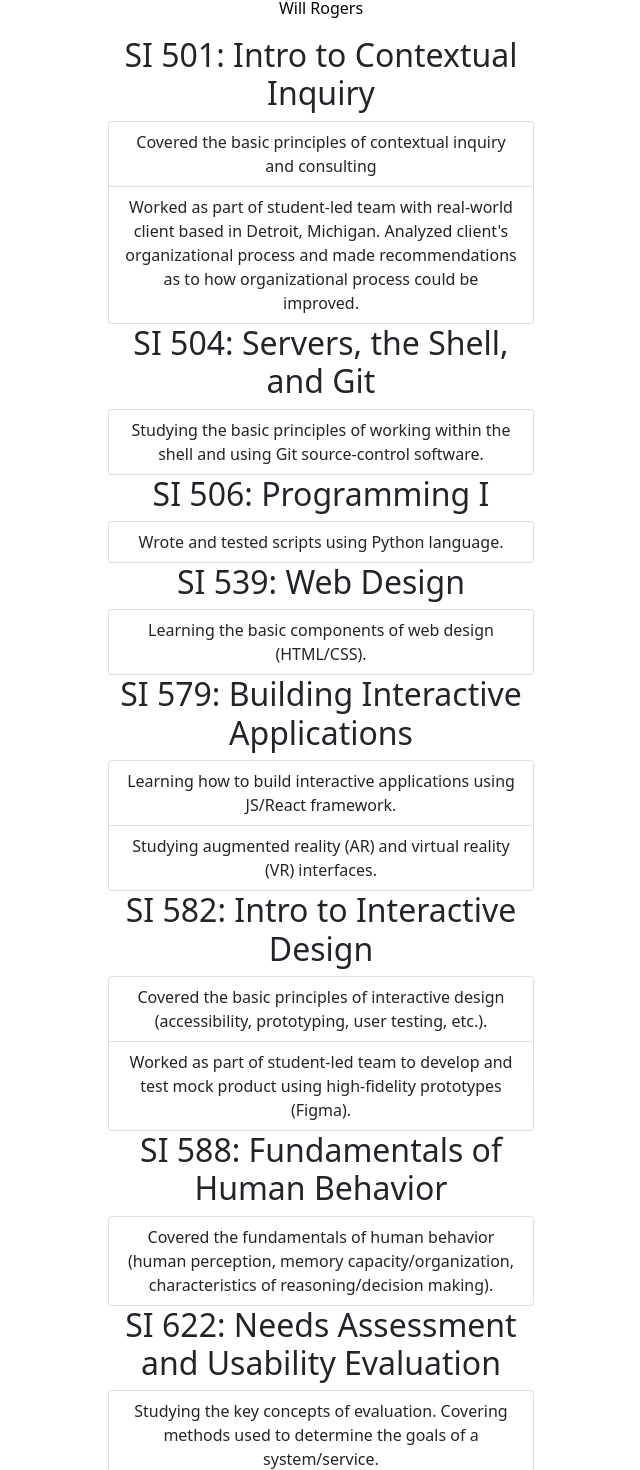
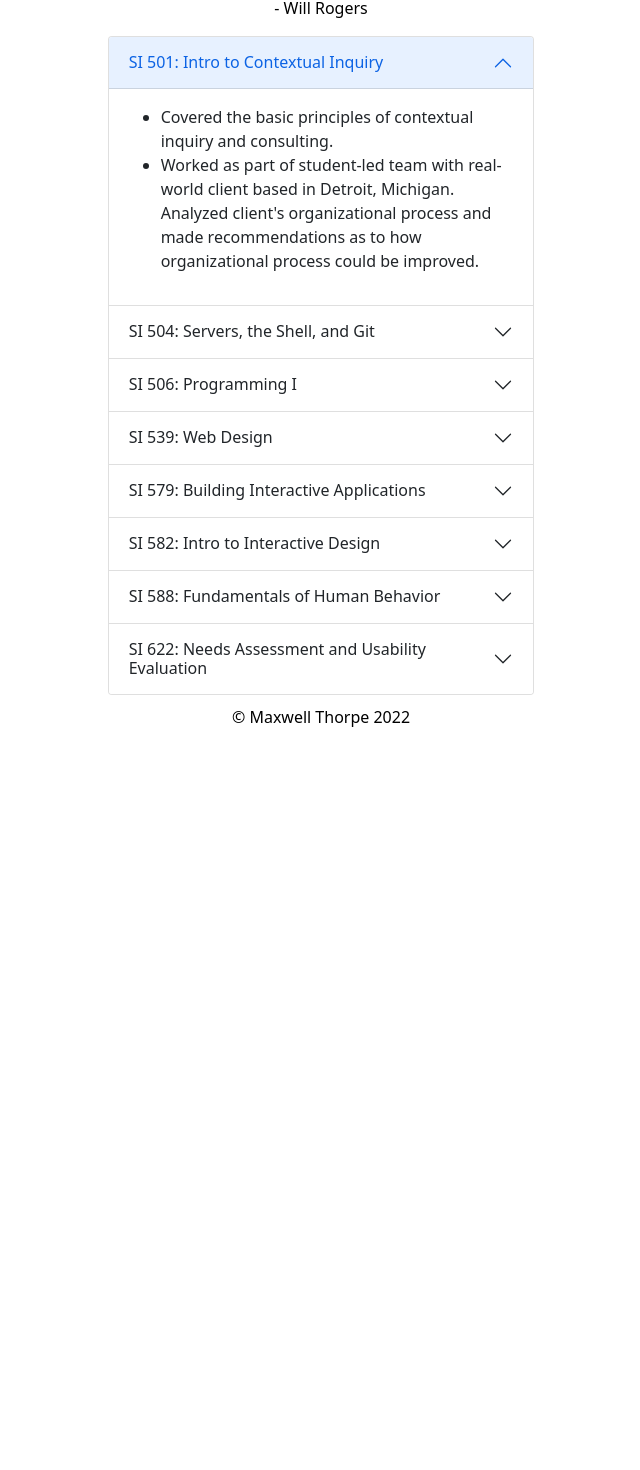
Before and after one commit to mrthorpe12/personal_portfolio, a React (Create React App) app in the folder portfolio/: page /graduate in a window 1280 px wide. Shown: the part 188-1658 px from the top of the page, without its empty margins (319-959 px from the left). After the commit the page ends 927 px from the top, so only its background shows below. Built offline with nearby package versions, Linux system fonts and the light colour scheme.

Commit message:
Add resume.  Add Accordion element to Graduate, Undergrad, Secondary.  Edit Readme and restyle.

```diff
--- a/portfolio/src/App.css
+++ b/portfolio/src/App.css
@@ -45,15 +45,24 @@ form input {
 main {
   display: grid;
   grid-template-columns: repeat(3, 1fr);
-  text-align: center;
+  /* text-align: center; */
 }
 
 main div {
   grid-column: 2;
 }
 
+footer p {
+  margin: 10px;
+}
+
 h3, p {
   color: black;
+  margin: 10px;
+}
+
+ul li {
+  text-align: left;
 }
 
 .img-responsive {
--- a/portfolio/src/App.js
+++ b/portfolio/src/App.js
@@ -21,7 +21,9 @@ import Home from './components/Home';
 function App() {
   return (
     <div className="App">
-      <Navigation />
+      <header>
+        <Navigation />
+      </header>
       <main>
         <Routes>
           <Route path='background' element={<Background />} />
@@ -34,8 +36,12 @@ function App() {
           <Route path="work" element={<Work />} />
           <Route path="hobbies" element={<Hobbies />} />
           <Route path="home" element={<Home />} />
+          <Route path="/" element={<Home />} />
         </Routes>
       </main>
+      <footer>
+        <p>&copy; Maxwell Thorpe 2022</p>
+      </footer>
     </div>
   );
 }
--- a/portfolio/src/components/Graduate.js
+++ b/portfolio/src/components/Graduate.js
@@ -1,51 +1,83 @@
 import React from "react";
-import { ListGroup } from 'react-bootstrap';
+import { Accordion } from 'react-bootstrap';
 
 const Graduate = () => {
     return (
         <div>
             <h1>University of Michigan - Ann Arbor</h1>
             <p><strong>"Everybody is ignorant, only on different subjects."</strong> - Will Rogers</p>
-            <h2>SI 501: Intro to Contextual Inquiry</h2>
-            <ListGroup>
-                <ListGroup.Item>Covered the basic principles of contextual inquiry and consulting</ListGroup.Item>
-                <ListGroup.Item>Worked as part of student-led team with real-world client based in Detroit, Michigan. Analyzed client's
-                    organizational process and made recommendations as to how organizational process could be improved.</ListGroup.Item>
-            </ListGroup>
-            <h2>SI 504: Servers, the Shell, and Git</h2>
-            <ListGroup>
-                <ListGroup.Item>Studying the basic principles of working within the shell and using Git source-control software.</ListGroup.Item>
-            </ListGroup>
-            <h2>SI 506: Programming I</h2>
-            <ListGroup>
-                <ListGroup.Item>Wrote and tested scripts using Python language.</ListGroup.Item>
-            </ListGroup>
-            <h2>SI 539: Web Design</h2>
-            <ListGroup>
-                <ListGroup.Item>Learning the basic components of web design (HTML/CSS).</ListGroup.Item>
-            </ListGroup>
-            <h2>SI 579: Building Interactive Applications</h2>
-            <ListGroup>
-                <ListGroup.Item>Learning how to build interactive applications using JS/React framework.</ListGroup.Item>
-                <ListGroup.Item>Studying augmented reality (AR) and virtual reality (VR) interfaces.</ListGroup.Item>
-            </ListGroup>
-            <h2>SI 582: Intro to Interactive Design</h2>
-            <ListGroup>
-                <ListGroup.Item>Covered the basic principles of interactive design (accessibility, prototyping, user testing, etc.).
-                </ListGroup.Item>
-                <ListGroup.Item>Worked as part of student-led team to develop and test mock product using high-fidelity prototypes
-                    (Figma).</ListGroup.Item>
-            </ListGroup>
-            <h2>SI 588: Fundamentals of Human Behavior</h2>
-            <ListGroup>
-                <ListGroup.Item>Covered the fundamentals of human behavior (human perception, memory capacity/organization,
-                    characteristics of reasoning/decision making).</ListGroup.Item>
-            </ListGroup>
-            <h2>SI 622: Needs Assessment and Usability Evaluation</h2>
-            <ListGroup>
-                <ListGroup.Item>Studying the key concepts of evaluation. Covering methods used to determine the goals of a
-                    system/service.</ListGroup.Item>
-            </ListGroup>
+            <Accordion defaultActiveKey="0">
+                <Accordion.Item eventKey="0">
+                    <Accordion.Header>SI 501: Intro to Contextual Inquiry</Accordion.Header>
+                    <Accordion.Body>
+                        <ul>
+                            <li>Covered the basic principles of contextual inquiry and consulting.</li>
+                            <li>Worked as part of student-led team with real-world client based in Detroit, Michigan. Analyzed client's
+                                organizational process and made recommendations as to how organizational process could be improved.</li>
+                        </ul>
+                    </Accordion.Body>
+                </Accordion.Item>
+                <Accordion.Item eventKey="1">
+                    <Accordion.Header>SI 504: Servers, the Shell, and Git</Accordion.Header>
+                    <Accordion.Body>
+                        <ul>
+                            <li>Studying the basic principles of working within the shell and using Git source-control software.</li>
+                        </ul>
+                    </Accordion.Body>
+                </Accordion.Item>
+                <Accordion.Item eventKey="2">
+                    <Accordion.Header>SI 506: Programming I</Accordion.Header>
+                    <Accordion.Body>
+                        <ul>
+                            <li>Wrote and tested scripts using Python language.</li>
+                        </ul>
+                    </Accordion.Body>
+                </Accordion.Item>
+                <Accordion.Item eventKey="3">
+                    <Accordion.Header>SI 539: Web Design</Accordion.Header>
+                    <Accordion.Body>
+                        <ul>
+                            <li>Learning the basic components of web design (HTML/CSS).</li>
+                        </ul>
+                    </Accordion.Body>
+                </Accordion.Item>
+                <Accordion.Item eventKey="4">
+                    <Accordion.Header>SI 579: Building Interactive Applications</Accordion.Header>
+                    <Accordion.Body>
+                        <ul>
+                            <li>Learning how to build interactive applications using JS/React framework.</li>
+                            <li>Studying augmented reality (AR) and virtual reality (VR) interfaces.</li>
+                        </ul>
+                    </Accordion.Body>
+                </Accordion.Item>
+                <Accordion.Item eventKey="5">
+                    <Accordion.Header>SI 582: Intro to Interactive Design</Accordion.Header>
+                    <Accordion.Body>
+                        <ul>
+                            <li>Covered the basic principles of interactive design (accessibility, prototyping, user testing, etc.).</li>
+                            <li>Worked as part of student-led team to develop and test mock product using high-fidelity prototypes
+                                (Figma).</li>
+                        </ul>
+                    </Accordion.Body>
+                </Accordion.Item>
+                <Accordion.Item eventKey="6">
+                    <Accordion.Header>SI 588: Fundamentals of Human Behavior</Accordion.Header>
+                    <Accordion.Body>
+                        <ul>
+                            <li>Covered the fundamentals of human behavior (human perception, memory capacity/organization,
+                                characteristics of reasoning/decision making).</li>
+                        </ul>
+                    </Accordion.Body>
+                </Accordion.Item>
+                <Accordion.Item eventKey="7">
+                    <Accordion.Header>SI 622: Needs Assessment and Usability Evaluation</Accordion.Header>
+                    <Accordion.Body>
+                        <ul>
+                            <li>Studying the key concepts of evaluation. Covering methods used to determine the goals of a
+                                system/service.</li>
+                        </ul>
+                    </Accordion.Body>
+                </Accordion.Item></Accordion>
         </div>
     )
 }
--- a/portfolio/src/components/Secondary.js
+++ b/portfolio/src/components/Secondary.js
@@ -1,16 +1,38 @@
 import React from "react";
-import { ListGroup } from "react-bootstrap";
+import { Accordion } from "react-bootstrap";
 
 const Secondary = () => {
     return (
         <div>
             <h1>David H. Hickman High School</h1>
             <p><strong>"Everybody is ignorant, only on different subjects."</strong> - Will Rogers</p>
-            <ListGroup>
-                <ListGroup.Item>Diploma with High Honors</ListGroup.Item>
-                <ListGroup.Item>3.8 GPA</ListGroup.Item>
-                <ListGroup.Item>AP Capstone Scholar</ListGroup.Item>
-            </ListGroup>
+            <Accordion defaultActiveKey="0">
+                <Accordion.Item eventKey="0">
+                    <Accordion.Header>Diploma with High Honors</Accordion.Header>
+                    <Accordion.Body>
+                        <ul>
+                            <li>Cumulative GPA: 3.8</li>
+                            <li>AP Courses:
+                                <ul>
+                                    <li>Calculus AB</li>
+                                    <li>Capstone</li>
+                                    <li>English Language/Composition</li>
+                                    <li>English Literature/Composition</li>
+                                    <li>Research</li>
+                                    <li>Seminar</li>
+                                    <li>US History</li>
+                                    <li>World History</li>
+                                    <li>World Literature</li>
+                                </ul>
+                            </li>
+                        </ul>
+                    </Accordion.Body>
+                </Accordion.Item>
+                <Accordion.Item eventKey="1">
+                    <Accordion.Header>College Board Capstone Scholar</Accordion.Header>
+                    <Accordion.Body><p>Completed independent research project as part of year-long AP Research course.  Presented my findings before a district-wide panel.</p></Accordion.Body>
+                </Accordion.Item>
+            </Accordion>
         </div>
     )
 }
--- a/portfolio/src/components/Undergrad.js
+++ b/portfolio/src/components/Undergrad.js
@@ -1,20 +1,30 @@
 import React from "react";
-import { ListGroup } from 'react-bootstrap';
+import { Accordion } from 'react-bootstrap';
 
 const Undergrad = () => {
     return (
         <div>
             <h1>University of Wisconsin - Madison</h1>
             <p><strong>"Everybody is ignorant, only on different subjects."</strong> - Will Rogers</p>
-            <h2>CS 200: Programming I</h2>
-            <ListGroup>
-                <ListGroup.Item>Wrote and tested basic programs using Java</ListGroup.Item>
-            </ListGroup>
-            <h2>LIS 351: Intro to Digital Information</h2>
-            <ListGroup>
-                <ListGroup.Item>Gained experience working with SQL datasets</ListGroup.Item>
-                <ListGroup.Item>Wrote and published personal webpage on GitHub</ListGroup.Item>
-            </ListGroup>
+            <Accordion defaultActiveKey="0">
+                <Accordion.Item eventKey="0">
+                    <Accordion.Header>CS 200: Programming I</Accordion.Header>
+                    <Accordion.Body>
+                        <ul>
+                            <li>Wrote and tested basic programs using Java.</li>
+                        </ul>
+                    </Accordion.Body>
+                </Accordion.Item>
+                <Accordion.Item eventKey="0">
+                    <Accordion.Header>LIS 351: Intro to Digital Information</Accordion.Header>
+                    <Accordion.Body>
+                        <ul>
+                            <li>Gained experience working with SQL datasets.</li>
+                            <li>Wrote and published personal webpage on GitHub.</li>
+                        </ul>
+                    </Accordion.Body>
+                </Accordion.Item>
+            </Accordion>
         </div>
     )
 }
```
Also changed, not shown: portfolio/src/components/Work.js (+6 -4 lines), 2 other files (tests, documents, lock files or other folders).
